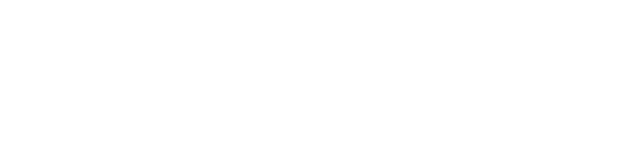
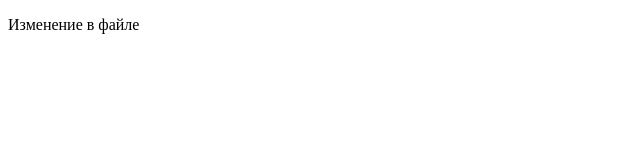
Before and after one commit to AnushavanP/Reposit, a plain HTML site: page index.html in a window 1280 px wide. Shown: the whole page, without its empty margins (0-640 px from the left). Drawn offline with Linux system fonts and the light colour scheme.

Commit message:
Изменение в файле!

```diff
--- a/index.html
+++ b/index.html
@@ -8,5 +8,7 @@
 </head>
 <body>
 
+        <p>Изменение в файле</p>
+
 </body>
 </html>
```
